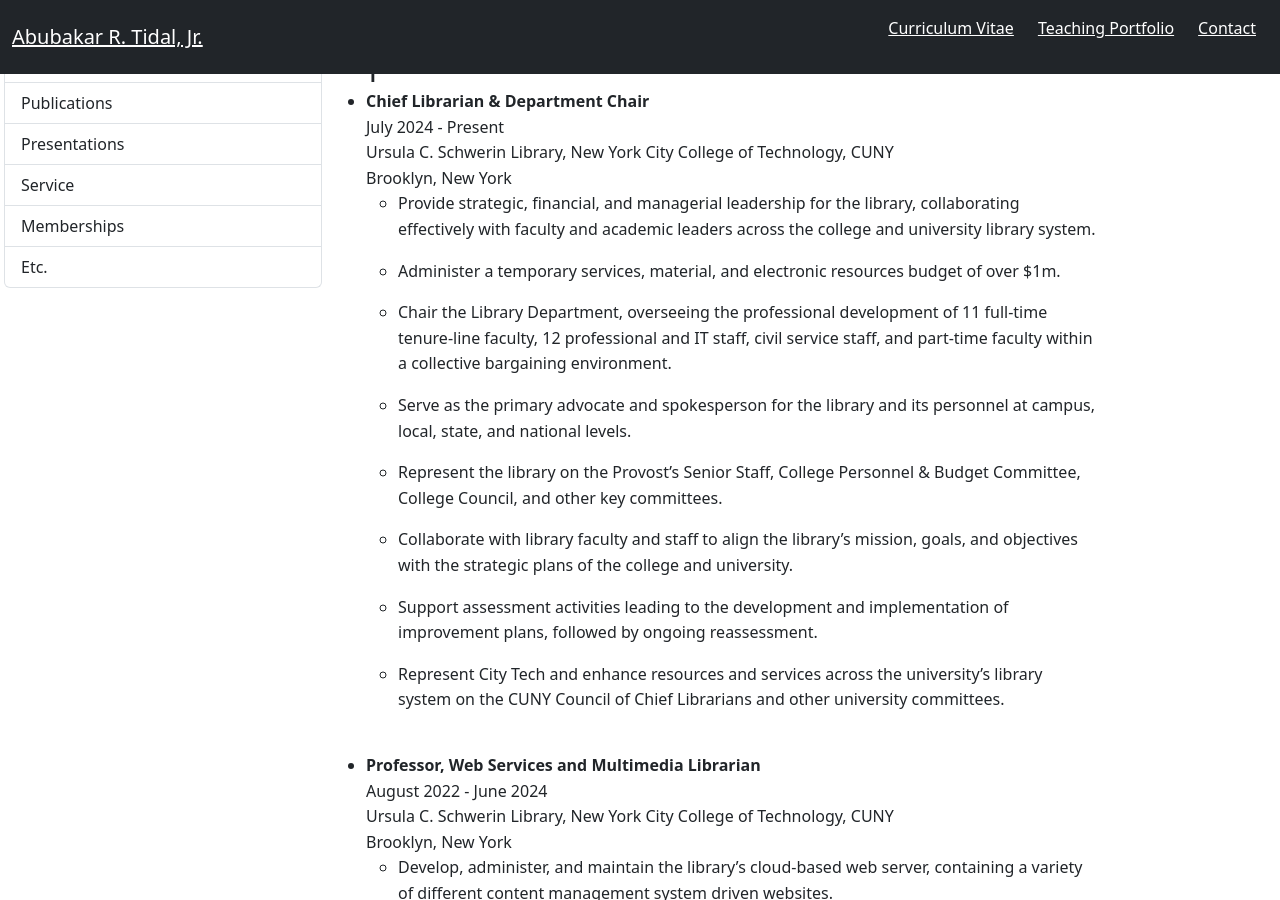
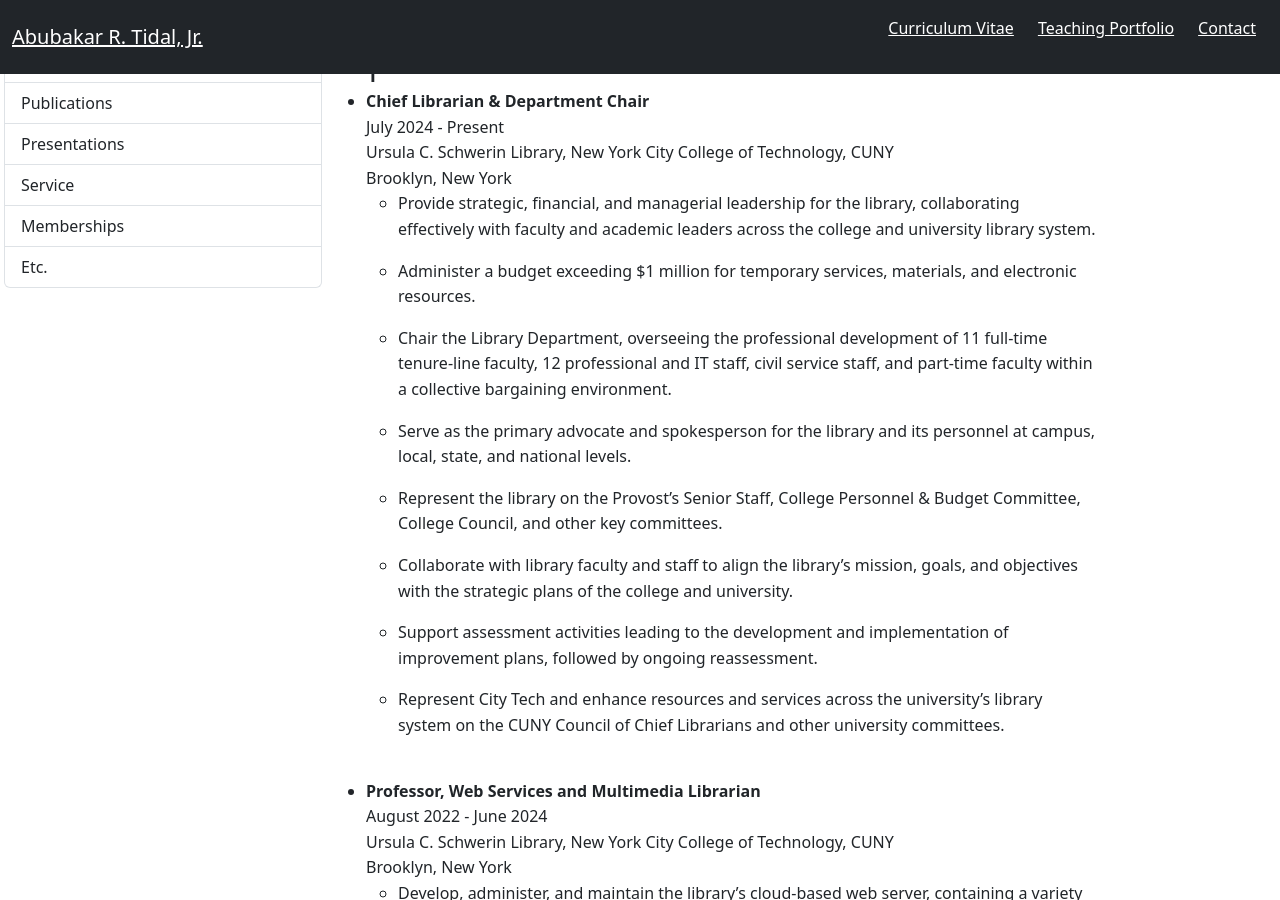
Before and after one commit to KentuckyFriedTofu/KentuckyFriedTofu.github.io, a Jekyll site: the page built from cv.html, in a window 1280 px wide and 900 px high, scrolled down 838 px. Built offline with Jekyll 4.4.1, drawn with Linux system fonts in a browser that asks for light colours.

Commit message:
Update cv.html

```diff
--- a/cv.html
+++ b/cv.html
@@ -60,7 +60,7 @@ title: Abubakar R. Tidal, Jr. - Curriculum Vitae
       Brooklyn, New York
 <ul>
     <li>Provide strategic, financial, and managerial leadership for the library, collaborating effectively with faculty and academic leaders across the college and university library system.</li>
-  <li>Administer a temporary services, material, and electronic resources budget of over $1m.</li>
+  <li>Administer a budget exceeding $1 million for temporary services, materials, and electronic resources.</li>
     <li>Chair the Library Department, overseeing the professional development of 11 full-time tenure-line faculty, 12 professional and IT staff, civil service staff, and part-time faculty within a collective bargaining environment.</li>
     <li>Serve as the primary advocate and spokesperson for the library and its personnel at campus, local, state, and national levels.</li>
     <li>Represent the library on the Provost’s Senior Staff, College Personnel & Budget Committee, College Council, and other key committees.</li>
```
